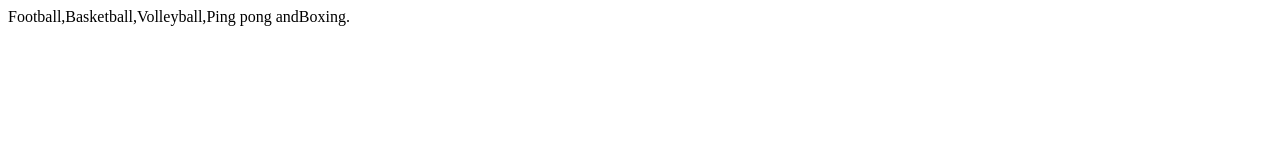
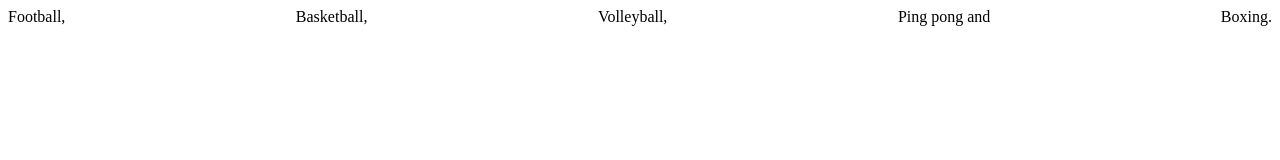
Before and after one commit to Peca159k/LvLUp, a plain HTML site: page HomeWork_6/index.html in a window 1280 px wide. Drawn offline with Linux system fonts and the light colour scheme.

Commit message:
Add files via upload

```diff
--- a/HomeWork_6/styles.css
+++ b/HomeWork_6/styles.css
@@ -1,4 +1,9 @@
 #sports {
     display: flex;
     text-align: center;
+    justify-content: space-between;
 }
+
+div {
+    display: inline;
+}
```
